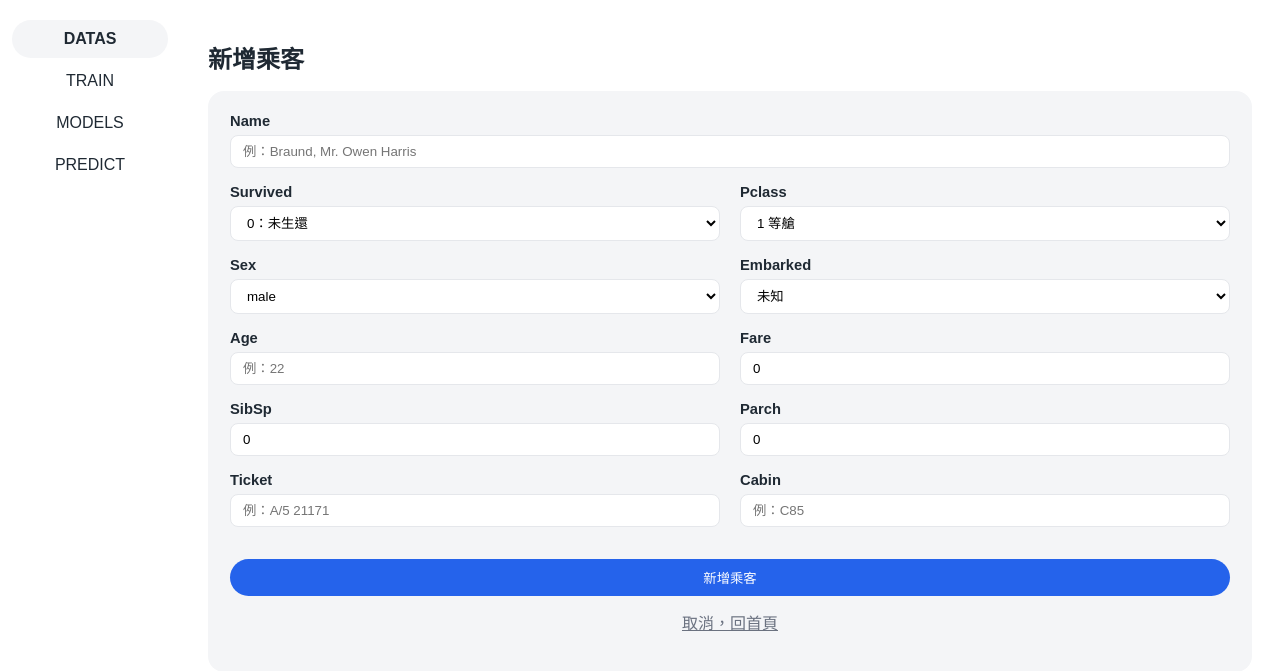
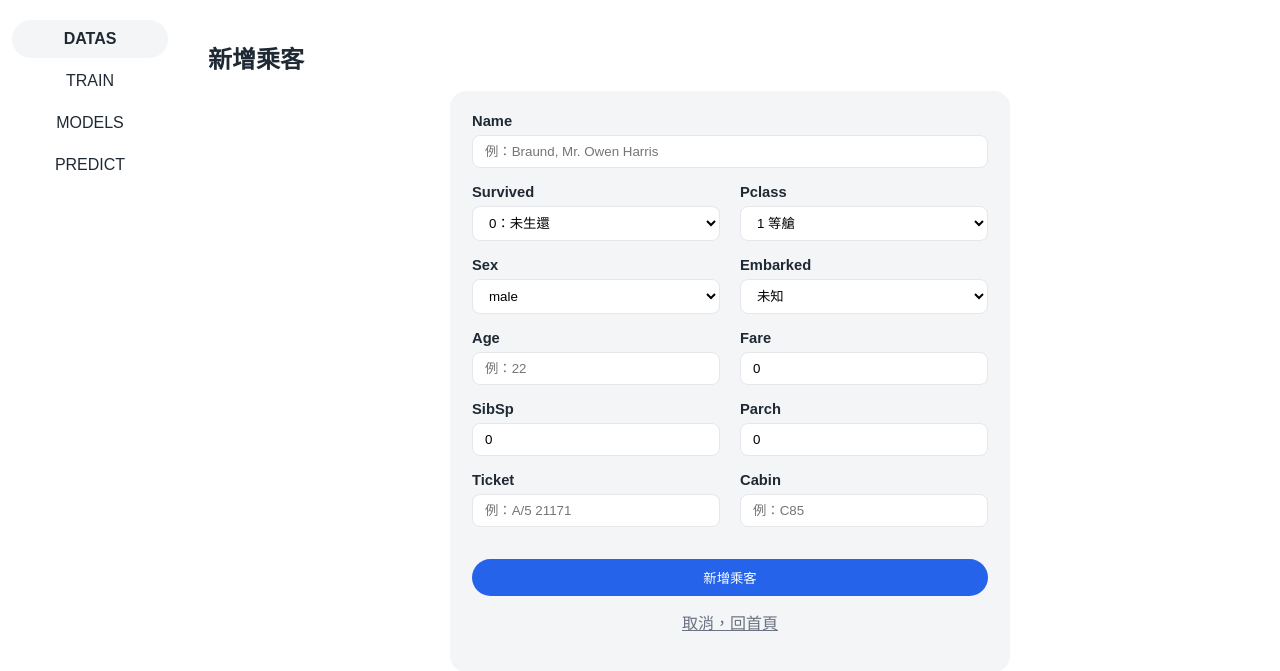
Before and after one commit to ychsieh725/titanic_restful_project, a Flask app: page /passengers/new in a window 1280 px wide. Shown: the part 56-727 px from the top of the page. Run offline with Flask 3, Linux system fonts and the light colour scheme.

Commit message:
style(web): constrain passenger form width with reusable .narrow
WHY:
新增/編輯表單卡片佔滿整個內容寬度（約 1140px），欄位過寬不易閱讀；參考圖為窄版
置中表單。

WHAT:
- base.html 新增可重用 .narrow（max-width 560px + 置中）工具類。
- new.html / edit.html 卡片改 class="card narrow"，寬度約縮一半並置中；兩欄 grid
  仍維持。

IMPACT:
- 純樣式，無行為變更。

Co-Authored-By: Claude Opus 4.8 <noreply@anthropic.com>

```diff
--- a/templates/base.html
+++ b/templates/base.html
@@ -101,6 +101,13 @@
             border-radius: 16px;
             padding: 22px;
             margin-bottom: 20px;
+        }
+
+        /* 窄版容器（如表單頁），置中不佔滿整個內容寬度 */
+        .narrow {
+            max-width: 560px;
+            margin-left: auto;
+            margin-right: auto;
         }
 
         label {
--- a/templates/edit.html
+++ b/templates/edit.html
@@ -5,7 +5,7 @@
 {% block content %}
 <h1>編輯乘客</h1>
 
-<div class="card">
+<div class="card narrow">
     <form id="passengerForm">
         <div class="form-grid">
             <div class="field full">
--- a/templates/new.html
+++ b/templates/new.html
@@ -5,7 +5,7 @@
 {% block content %}
 <h1>新增乘客</h1>
 
-<div class="card">
+<div class="card narrow">
     <form id="passengerForm">
         <div class="form-grid">
             <div class="field full">
```
